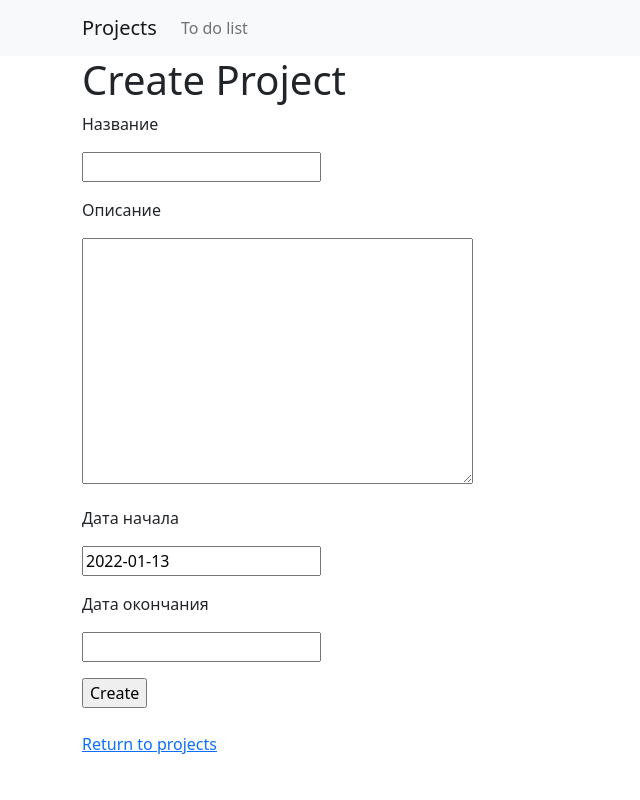
After one commit to nargiza-j/hw--49, a Django app: page /project/add/ in a window 1280 px wide. The commit adds this page. Shown: the whole page, without its empty margins (0-640 px from the left). Run offline with Django 4.2, Linux system fonts and the light colour scheme; parts of the project's set-up code (start-up, migrations or seed data) failed here and were passed over.

Commit message:
реализовали создание проекта

```diff
--- a/source/webapp/forms.py
+++ b/source/webapp/forms.py
@@ -1,7 +1,7 @@
 from django import forms
 from django.forms import widgets
 
-from webapp.models import Task, Type
+from webapp.models import Task, Type, Project
 
 
 class TaskForm(forms.ModelForm):
@@ -14,3 +14,10 @@ class TaskForm(forms.ModelForm):
 
 class SearchForm(forms.Form):
     search = forms.CharField(max_length=30, required=False, label='Поиск')
+
+
+class ProjectForm(forms.ModelForm):
+
+    class Meta:
+        model = Project
+        fields = "__all__"
--- a/source/webapp/models.py
+++ b/source/webapp/models.py
@@ -1,6 +1,7 @@
 from datetime import date
 
 from django.db import models
+from django.urls import reverse
 
 from webapp.validators import MinLengthValidator, MaxLengthValidator
 
@@ -57,6 +58,9 @@ class Project(models.Model):
     date_start = models.DateField(default=date.today, verbose_name='Дата начала')
     date_end = models.DateField(null=True, blank=True, verbose_name="Дата окончания")
 
+    def get_absolute_url(self):
+        return reverse("project_view", kwargs={'pk': self.pk})
+
     def __str__(self):
         return f"{self.name}"
 
--- a/source/webapp/templates/base.html
+++ b/source/webapp/templates/base.html
@@ -23,8 +23,8 @@
             <a class="nav-link" href="{% url 'index' %}">To do list</a>
         </li>
           {% block nav %}
-        <li class="nav-item">
-          <a class="nav-link" href="{% url 'task_add' %}">Add Task</a>
+              <li class="nav-item">
+          <a class="nav-link" href="{% url 'project_add' %}">Add Project</a>
         </li>
            {% endblock %}
       </ul>
--- /dev/null
+++ b/source/webapp/templates/projects/project_create.html
@@ -0,0 +1,12 @@
+{% extends 'base.html' %}
+
+{% block title %}Add project{% endblock %}
+{% block nav %}{% endblock %}
+{% block content %}
+    <h1>Create Project</h1>
+    <form method="POST">
+        {% include "partial/form.html"  with button_text="Create" %}
+    </form>
+    <br>
+    <a href="{% url "project_list" %}">Return to projects</a>
+{% endblock %}
--- a/source/webapp/templates/projects/project_list.html
+++ b/source/webapp/templates/projects/project_list.html
@@ -13,9 +13,7 @@
           <div class="card-body text-success">
               <h5 class="card-title">{{ project.name }}</h5>
               <p class="card-text">Описание:{{ project.description }}</p>
-              <a href="{% url "project_view" project.pk %}" class="card-link">More...</a>
-{#              <a href="{% url "task_delete" task.pk %}" class="card-link">Delete</a>#}
-{#              <a href="{% url "task_update" task.pk %}" class="card-link">Update</a>#}
+              <a href="{{ project.get_absolute_url }}" class="card-link">More...</a>
           </div>
         </div>
     {% endfor %}
--- a/source/webapp/urls.py
+++ b/source/webapp/urls.py
@@ -1,10 +1,12 @@
 from django.urls import path
 
-from webapp.views import IndexView, TaskView, TaskDeleteView, TaskCreateView, TaskUpdateView, ProjectList, ProjectView
+from webapp.views import IndexView, TaskView, TaskDeleteView, TaskCreateView, TaskUpdateView, ProjectList, ProjectView, \
+    ProjectCreate
 
 urlpatterns = [
     path('', ProjectList.as_view(), name="project_list"),
     path('project/<int:pk>/', ProjectView.as_view(), name="project_view"),
+    path('project/add/', ProjectCreate.as_view(), name="project_add"),
     path('tasks', IndexView.as_view(), name="index"),
     path('task/<int:pk>/', TaskView.as_view(), name="task_view"),
     path('task/add/', TaskCreateView.as_view(), name="task_add"),
--- a/source/webapp/views/projects_views.py
+++ b/source/webapp/views/projects_views.py
@@ -1,5 +1,6 @@
 from django.views.generic import ListView, DetailView, CreateView
 
+from webapp.forms import ProjectForm
 from webapp.models import Project
 
 
@@ -20,5 +21,8 @@ class ProjectView(DetailView):
         context['tasks'] = tasks
         return context
 
+
 class ProjectCreate(CreateView):
-    pass
+    model = Project
+    form_class = ProjectForm
+    template_name = 'projects/project_create.html'
```
Also changed, not shown: source/webapp/templates/projects/project_view.html (+3 -4 lines).
